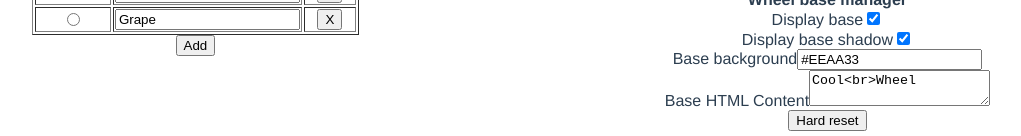
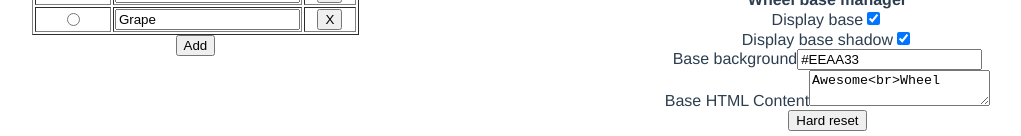
Before and after one commit to nitocode/WheelOfFortune, a Vue app: page / in a window 1280 px wide. Shown: the part 735-871 px from the top of the page, without its empty margins (129-1150 px from the left). Built offline with nearby package versions, Linux system fonts and the light colour scheme.

Commit message:
Update: wording

```diff
--- a/src/App.vue
+++ b/src/App.vue
@@ -81,7 +81,7 @@ export default {
         baseDisplay: true,
         baseDisplayShadow: true,
         baseBackground: "#EEAA33",
-        baseHtmlContent: "Cool<br>Wheel",
+        baseHtmlContent: "Awesome<br>Wheel",
       },
       items: [
         { id: 1, name: "Banana" },
```
